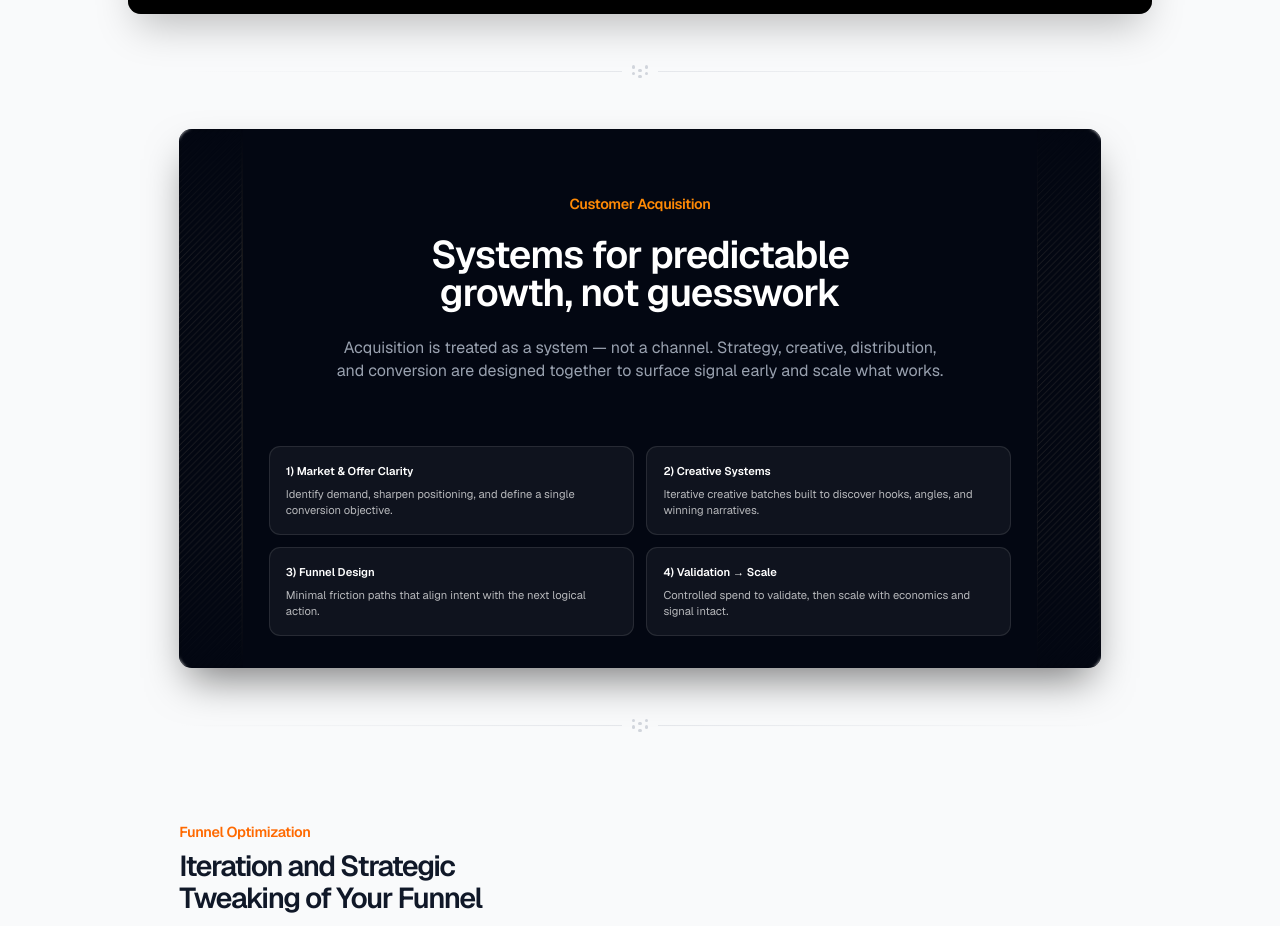
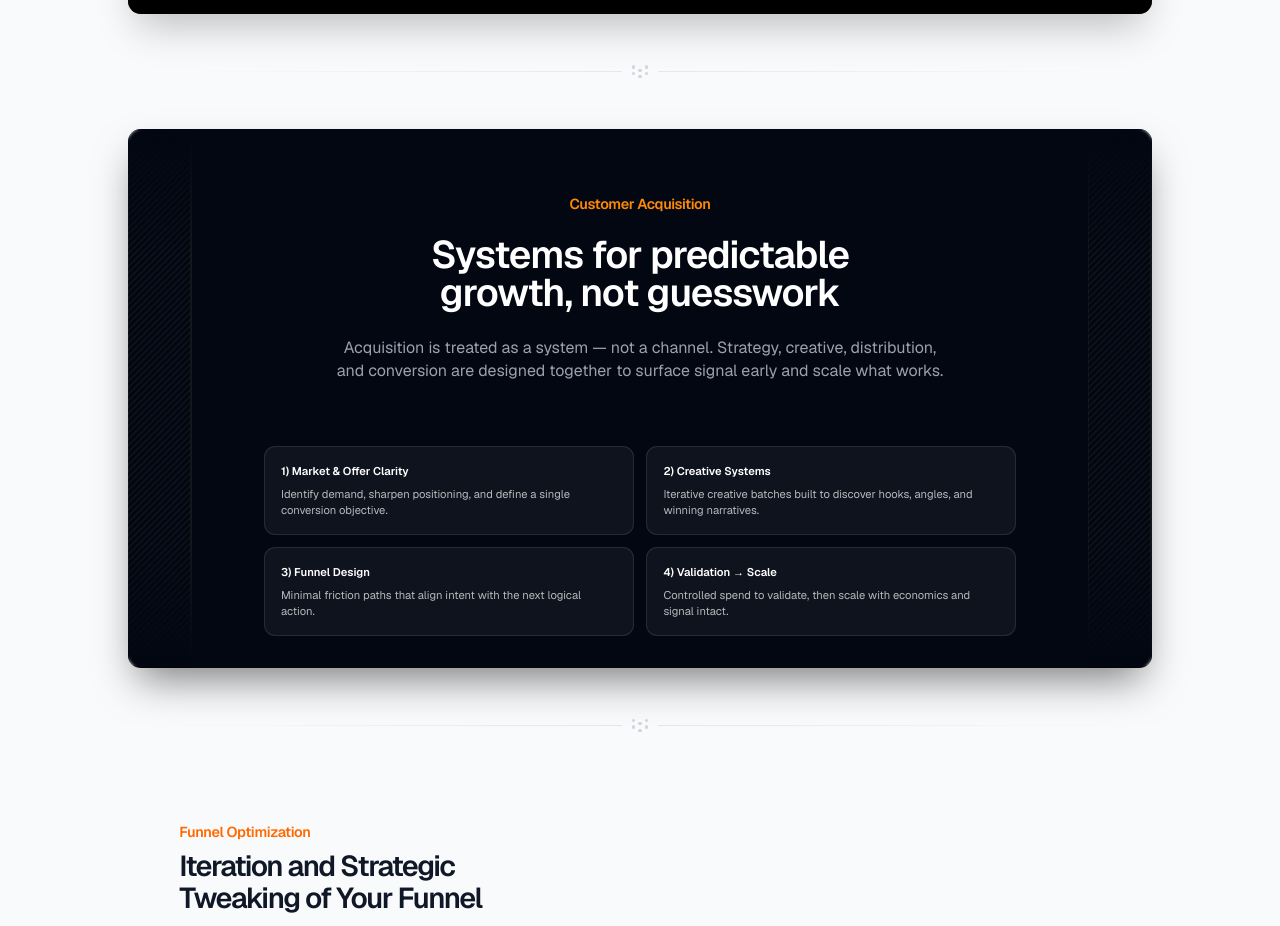
Before and after one commit to telluricaquarian/aclr77, a Next.js app: page / in a window 1280 px wide. Shown: the part 3139-4065 px from the top of the page. Built offline with nearby package versions, Linux system fonts and the light colour scheme; grey boxes are pictures that could not be loaded.

Commit message:
Widen Customer Acquisition section to match site layout

```diff
--- a/src/components/ui/Map/Map.tsx
+++ b/src/components/ui/Map/Map.tsx
@@ -3,7 +3,7 @@ export const Map = () => {
     <section
       id="farm-management"
       aria-labelledby="management-title"
-      className="relative flex w-full max-w-6xl scroll-my-24 flex-col items-center justify-center overflow-hidden rounded-2xl bg-gray-950 px-10 shadow-2xl shadow-black/50 sm:px-16 md:px-28 lg:mx-auto"
+      className="relative flex w-full max-w-7xl scroll-my-24 flex-col items-center justify-center overflow-hidden rounded-2xl bg-gray-950 px-10 shadow-2xl shadow-black/50 sm:px-16 md:px-28 lg:mx-auto"
     >
       {/* left decorative rail */}
       <div className="absolute left-0 z-10 h-full backdrop-blur-[2px]">
```
